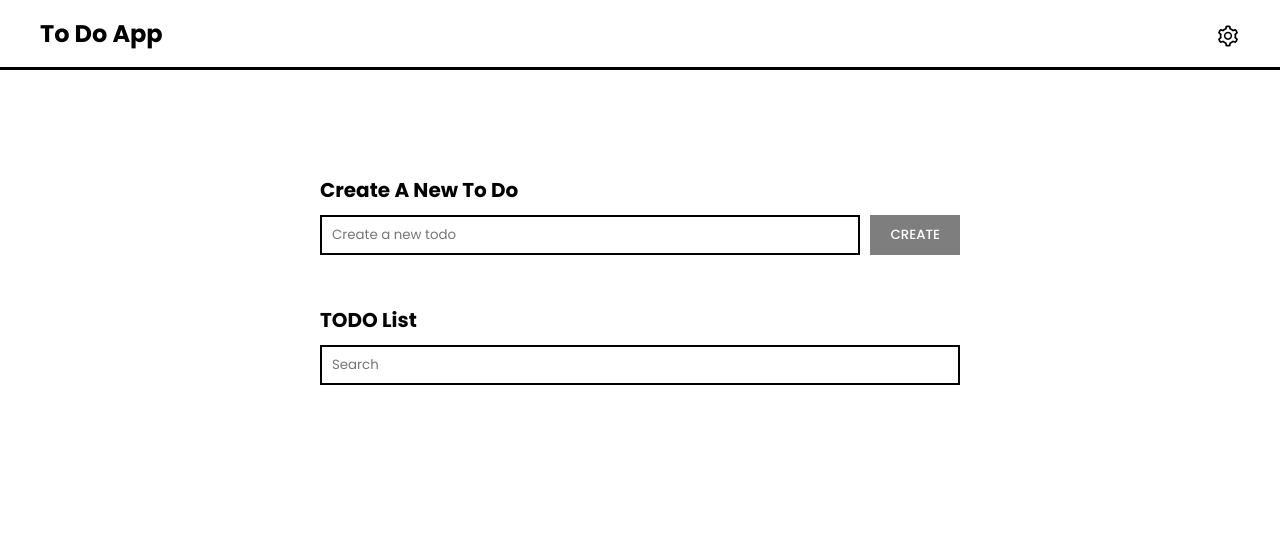
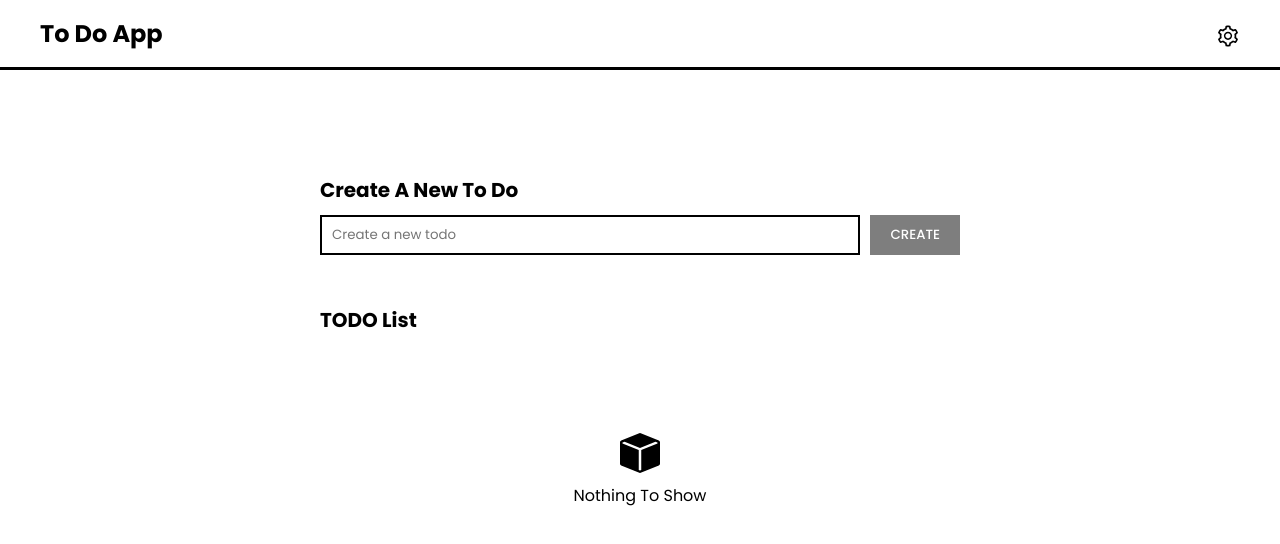
Before and after one commit to abdulrahmancodes/react-to-do-app, a React (Vite) app: page / in a window 1280 px wide. Shown: the top 544 px of the page. Built offline with nearby package versions, Linux system fonts and the light colour scheme; sample sign-in values are in the browser's storage; a web font is replaced by a local one.

Commit message:
render EmptyState component when there's no tasks

```diff
--- a/src/components/TasksList.jsx
+++ b/src/components/TasksList.jsx
@@ -1,24 +1,34 @@
 import React, { useState, useEffect } from "react";
 import { useSelector } from "react-redux";
 
+import EmptyState from "./EmptyState";
 import Task from "./Task";
 
 const TasksList = () => {
-  const { todoList } = useSelector((state) => state.toDo);
+  const { todoList, hideCompletedToDos } = useSelector((state) => state.toDo);
 
   const [filteredToDos, setFilteredToDos] = useState(todoList);
   const [searchText, setSearchText] = useState("");
 
   useEffect(() => {
-    const filteredToDosList = todoList.filter(({ task }) =>
-      task.toLocaleLowerCase().includes(searchText.toLocaleLowerCase())
-    );
+    const filteredToDosList = todoList.filter(({ task, isCompleted }) => {
+      const doesContainSearchText = task
+        .toLocaleLowerCase()
+        .includes(searchText.toLocaleLowerCase());
+
+      if (!hideCompletedToDos) {
+        return doesContainSearchText;
+      }
+
+      return doesContainSearchText && !isCompleted;
+    });
     setFilteredToDos(filteredToDosList);
-  }, [searchText, todoList]);
+  }, [searchText, todoList, hideCompletedToDos]);
 
   return (
     <div className="tasks-list">
       <h3 className="tasks-list__heading">TODO List</h3>
+      {!!todoList.length && (
         <div className="search-bar-container">
           <input
             type="text"
@@ -28,11 +38,24 @@ const TasksList = () => {
             onChange={(e) => setSearchText(e.target.value)}
           />
         </div>
-      {filteredToDos.map((todoItem, i) => (
-        <Task key={i} toDoItem={todoItem} />
-      ))}
+      )}
+      {filteredToDos.length ? (
+        <ToDoList filteredToDos={filteredToDos} />
+      ) : (
+        <EmptyState />
+      )}
     </div>
   );
 };
 
+const ToDoList = ({ filteredToDos }) => {
+  return (
+    <>
+      {filteredToDos.map((todoItem, i) => (
+        <Task key={i} toDoItem={todoItem} />
+      ))}
+    </>
+  );
+};
+
 export default TasksList;
```
Lines whose indentation alone changed are shown as unchanged.
